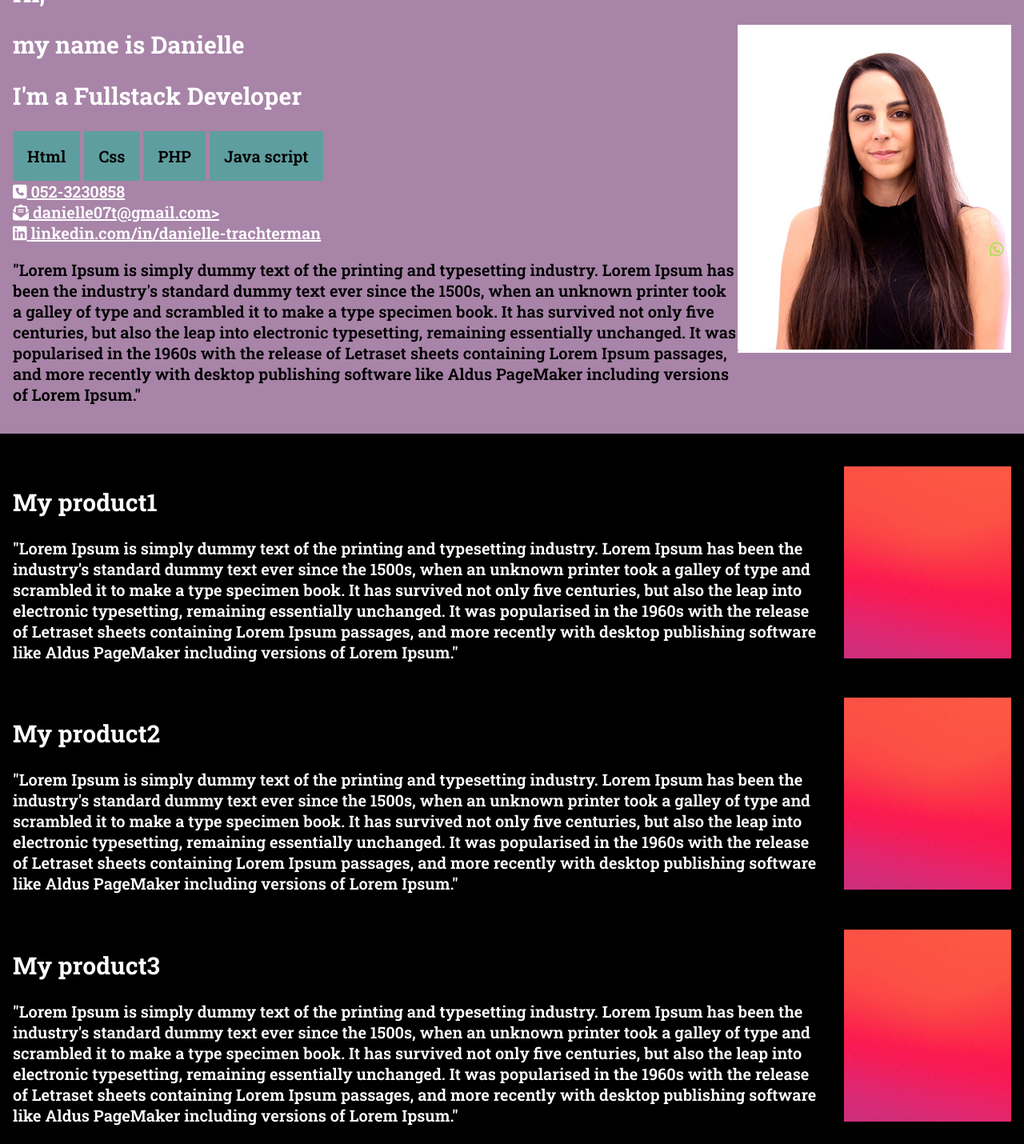
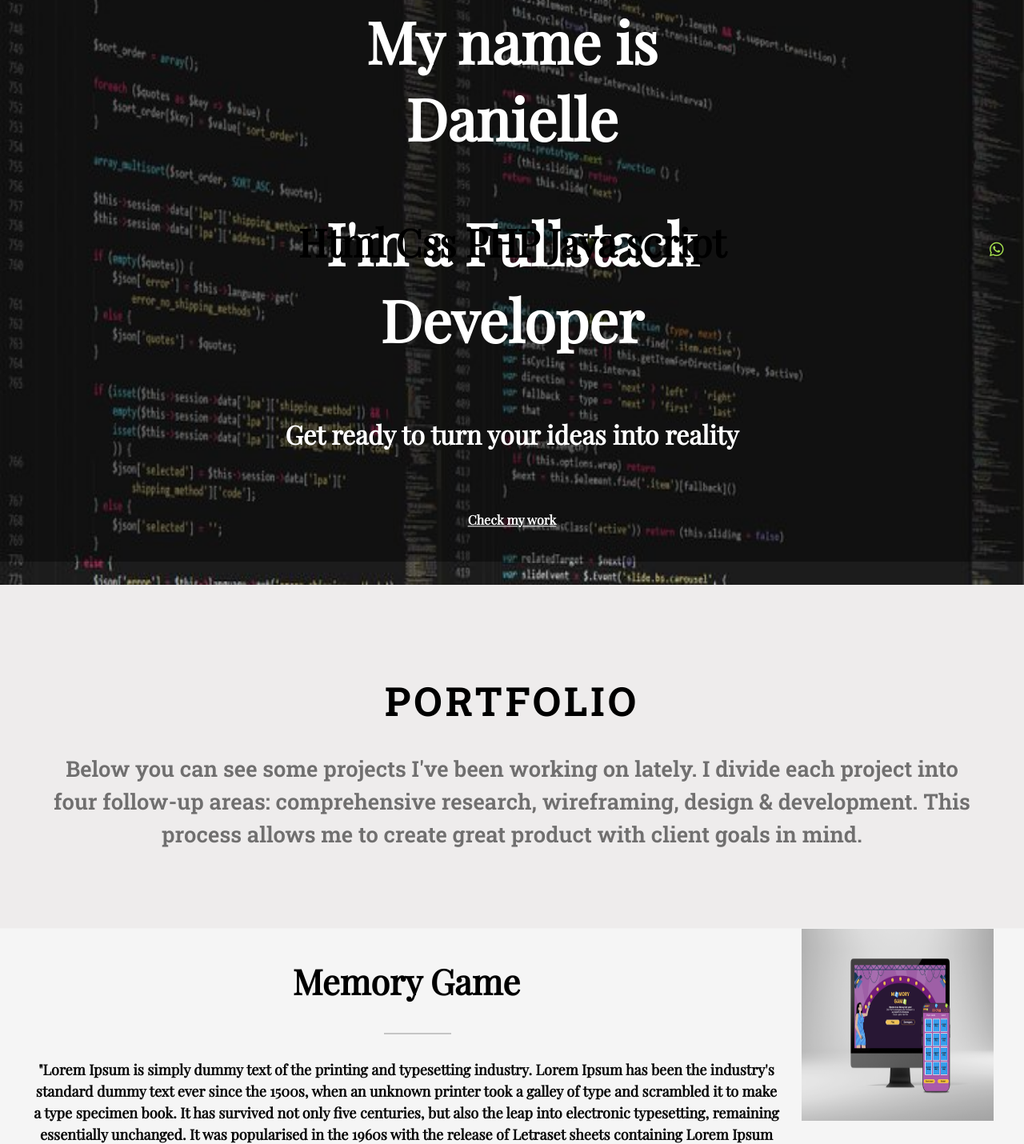
Before and after one commit to Daniellet97/fullstackcourse, a plain HTML site: page ex3/index.html in a window 1280 px wide. Shown: the part 98-1528 px from the top of the page at 80% size. Drawn offline with nearby package versions, Linux system fonts and the light colour scheme.

Commit message:
Add files via upload

```diff
--- a/ex3/index.html
+++ b/ex3/index.html
@@ -14,6 +14,9 @@
     <link href="style.css" rel="stylesheet">
     <title>Document</title>
     <script src="https://kit.fontawesome.com/a3f899625d.js" crossorigin="anonymous"></script>
+    <link rel="preconnect" href="https://fonts.googleapis.com">
+    <link rel="preconnect" href="https://fonts.gstatic.com" crossorigin>
+    <link href="https://fonts.googleapis.com/css2?family=Playfair+Display&display=swap" rel="stylesheet">
 </head>
 
 <body>
@@ -29,34 +32,30 @@
             <a href="https://web.whatsapp.com/send?phone=+972523230858"><i class="fab fa-whatsapp"></i></a>
         </div>
         <section id="main">
-            <div>
-                <h2>Hi,</h2>
-                <h2>my name is Danielle</h2>
+            <img class="code_background" src="../ex3/codebackground.jpeg" alt="code backround">
+            <div class="about_me">
+                <h2 id="text_languages"></h2>
+                <h2>My name is Danielle</h2>
                 <h1>I'm a Fullstack Developer</h1>
-                <span>Html</span>
-                <span>Css</span>
-                <span>PHP</span>
-                <span>Java script</span><br>
-                <a href="tel:0523230858"><i class="fas fa-phone-square"></i> 052-3230858</a><br>
-                <a href="mailto:daniellet@gmail.com"><i class="fas fa-envelope-open-text"></i>
-                    danielle07t@gmail.com></a><br>
-                <a href="https://www.linkedin.com/in/danielle-trachterman-087755155/"><i class="fab fa-linkedin"></i>
-                    linkedin.com/in/danielle-trachterman</a><br>
-                <p>"Lorem Ipsum is simply dummy text of the printing and typesetting industry. Lorem Ipsum has been the
-                    industry's standard dummy text ever since the 1500s,
-                    when an unknown printer took a galley of type and scrambled it to make a type specimen book. It has
-                    survived not only five centuries, but also the leap into electronic typesetting,
-                    remaining essentially unchanged. It was popularised in the 1960s with the release of Letraset sheets
-                    containing Lorem Ipsum passages,
-                    and more recently with desktop publishing software like Aldus PageMaker including versions of Lorem
-                    Ipsum."</p>
+                <h6>Get ready to turn your ideas into reality</h6>
+                <a class="button check-work" href=".product">Check my work</a>
             </div>
-            <img src="me.jpeg" alt="me">
+        </section>
+        <section id="protfolio">
+            <div class="protfolio_page">
+            <h2>PORTFOLIO</h2>
+            <p>
+                Below you can see some projects I've been working on lately. I divide each project into four follow-up
+                areas: comprehensive research, wireframing, design & development. This process allows me to create great
+                product with client goals in mind.
+            </p>
+            </div>
         </section>
         <section id=myproducts>
             <div class="product">
                 <div>
-                    <h2>My product1</h2>
+                    <h2>Memory Game</h2>
+                    <hr>
                     <p>"Lorem Ipsum is simply dummy text of the printing and typesetting industry. Lorem Ipsum has been
                         the industry's standard dummy text ever since the 1500s,
                         when an unknown printer took a galley of type and scrambled it to make a type specimen book. It
@@ -66,12 +65,14 @@
                         and more recently with desktop publishing software like Aldus PageMaker including versions of
                         Lorem Ipsum."
                     </p>
+                    <span class="butten_learn_more">Learn More</span>
                 </div>
-                <img class="productimg" src="product1.png" alt="product1">
+                <img class="productimg" src="memorygameimg.png" alt="memorygameimg">
             </div>
             <div class="product">
                 <div>
                     <h2>My product2</h2>
+                    <hr>
                     <p>"Lorem Ipsum is simply dummy text of the printing and typesetting industry. Lorem Ipsum has been
                         the industry's standard dummy text ever since the 1500s,
                         when an unknown printer took a galley of type and scrambled it to make a type specimen book. It
@@ -81,12 +82,14 @@
                         and more recently with desktop publishing software like Aldus PageMaker including versions of
                         Lorem Ipsum."
                     </p>
+                    <span class="butten_learn_more">Learn More</span>
                 </div>
-                <img class="productimg"src="product2.png" alt="product2">
+                <img class="productimg" src="product2.png" alt="product2">
             </div>
             <div class="product">
                 <div>
                     <h2>My product3</h2>
+                    <hr>
                     <p>"Lorem Ipsum is simply dummy text of the printing and typesetting industry. Lorem Ipsum has been
                         the industry's standard dummy text ever since the 1500s,
                         when an unknown printer took a galley of type and scrambled it to make a type specimen book. It
@@ -96,12 +99,26 @@
                         and more recently with desktop publishing software like Aldus PageMaker including versions of
                         Lorem Ipsum."
                     </p>
+                    <span class="butten_learn_more">Learn More</span>
                 </div>
                 <img class="productimg" src="product3.png" alt="product3">
             </div>
         </section>
+        <section id="about">
+            <div class="about_me">
+            <span>Html</span>
+            <span>Css</span>
+            <span>PHP</span>
+            <span>Java script</span><br>
+            </div>
+        </section>
     </main>
     <footer>
+        <a href="tel:0523230858"><i class="fas fa-phone-square"></i> 052-3230858</a><br>
+        <a href="mailto:daniellet@gmail.com"><i class="fas fa-envelope-open-text"></i>
+            danielle07t@gmail.com></a><br>
+        <a href="https://www.linkedin.com/in/danielle-trachterman-087755155/"><i class="fab fa-linkedin"></i>
+            linkedin.com/in/danielle-trachterman</a><br>
         <form>
             <fieldset>
                 <input type="text" name="full_name" placeholder="full name">
@@ -115,6 +132,7 @@
             <button>Send</button><br>
             &copy;:2021 Danielle Trachterman
     </footer>
+    <script src="static/script/scripts.js"></script>
 </body>
 
 </html>
--- a/ex3/style.css
+++ b/ex3/style.css
@@ -1,3 +1,39 @@
+.code_background{
+position: relative;
+width: 100%;
+height: 100%;
+
+}
+#main:after{
+    content: '';
+    position: absolute;
+    top: 0;
+    left: 0;
+    width: 100%;
+    height: 100%;
+    background: rgba(0, 0, 0, 0.4);
+}
+.about_me{
+    position : absolute;
+    z-index: 1;
+    top: 50%;
+    left: 50%;
+    transform: translate(-50%, -50%);
+    text-align: center;
+    font-size: 1.5rem;
+    font-family: 'Playfair Display', serif;;
+}
+#text_languages{
+    display: contents;
+}
+#main .check-work{
+    display: flex;
+    justify-content: center;
+    align-content: center;
+    color: white;
+    font-size: 1rem;
+}
+
 body{
     background-color: black;
     font-family: 'Roboto Slab', serif;
@@ -5,11 +41,11 @@ body{
     margin: 0;
 }
 #main{
-    background-color: purple;
-    padding:1rem;
     display: flex;
     justify-content: space-between;
     flex-direction: column;
+    width: 100vw;
+    height: 100vh;
 }
 #main span{
     display: inline-block;
@@ -43,6 +79,11 @@ h1{
     position: relative;
     border: 3.75rem;
  }
+ h6{
+    color: white;
+    position: relative;
+    border: 3.75rem;
+ }
  header{
      background-color:black;
      position: sticky;
@@ -61,9 +102,38 @@ h1{
     margin: 0 auto;
     font-size: 1.4rem;
 }
+#protfolio{
+    border-bottom:1px solid #f1f1f1;;
+    background: #eeecec;
+    text-align: center;
+    padding: 3.5em 0;
+}
+.protfolio_page{
+    margin: 0 auto;
+    width: 90%;
+    max-width: 1600px;
+}
+.protfolio_title{
+    font-size: 1.5em;
+}
+#protfolio h2{
+    font-size: 2.5em;
+    color: black;
+    letter-spacing: 4px;
+    font-weight: bold;
+    margin-bottom: 0.625em;
+    text-transform: uppercase;
+}
+#protfolio p{
+    padding: 0;
+    color:#706f6f;
+    font-size: 1.37em;
+    line-height: 1.5em;
+}
 #myproducts{
-    color: white;
-    padding:1rem;
+    color:rgb(8, 8, 8);
+    text-align: center;
+    background-color: whitesmoke;
 }
 .product{
     display: flex;
@@ -71,6 +141,32 @@ h1{
     gap: 2%;
     margin: 2% 0%;
     flex-direction: column;
+    margin: 0 auto;
+    width: 94%;
+}
+#myproducts h2{
+    font-family: 'Playfair Display', serif;;
+    font-size: 2.17em;
+    color: black;
+}
+#myproducts .product hr{
+    background-color: #c5c5c5;
+    width: 9%;
+    height: 0.0625em;
+    border: none;
+    margin-left: 47%;
+    margin-bottom: 1.5625em;
+}
+#myproducts p{
+    font-family: 'Playfair Display', serif;;
+    font-size: 0.9em;
+    line-height: 1.5em;
+}
+#myproducts .button_learn_more{
+    color: #d24d57;
+    border-color: #d24d57;
+    margin: 1.85em 0 0 10%;
+    width: 80%;
 }
 .productimg{
     width: 15rem;
@@ -90,8 +186,10 @@ fieldset{
 
 @media only screen and (min-width: 1024px){
     #main{
-        background-color: rgb(168, 132, 168);
         flex-direction: row;
+    }
+    .about_me{
+        font-size: 3rem;
     }
     body{
         font-size: 20px;
```
Also changed, not shown: ex3/scripts.js (added, +48 -0 lines), ex3/codebackground.jpeg (added), ex3/memorygameimg.png (added).
